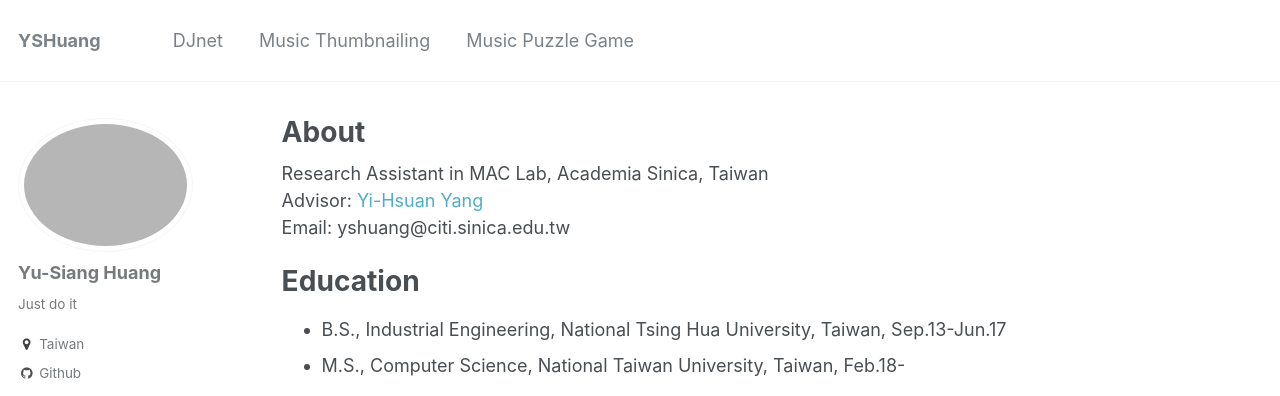
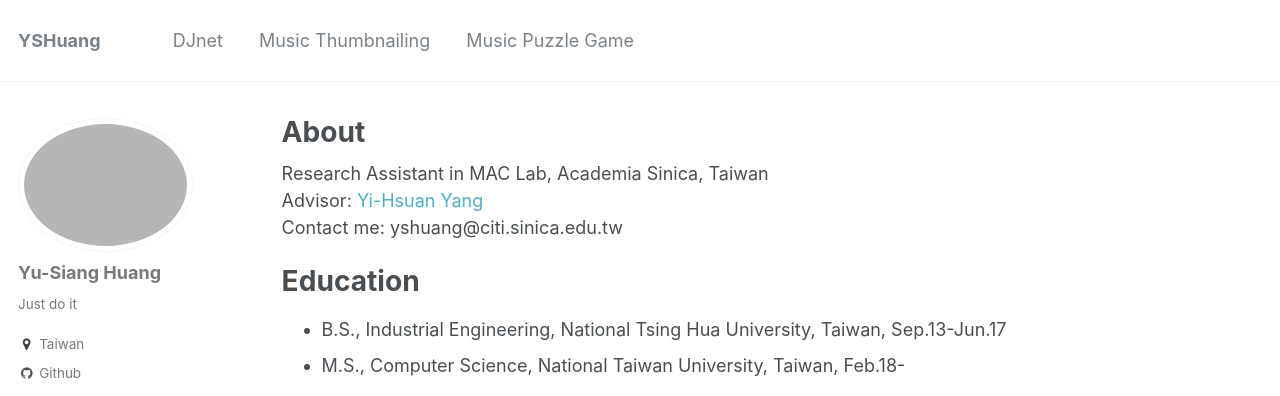
Before and after one commit to remyhuang/remyhuang.github.io, a Jekyll site: the page built from _pages/about.md, in a window 1280 px wide and 1086 px high. Shown: the top 396 px of the window. Built offline with Jekyll 4.4.1, drawn with Linux system fonts in a browser that asks for light colours; some web fonts are replaced.

Commit message:
Update about.md

```diff
--- a/_pages/about.md
+++ b/_pages/about.md
@@ -10,7 +10,7 @@ redirect_from:
 ---
 Research Assistant in MAC Lab, Academia Sinica, Taiwan<br />
 Advisor: [Yi-Hsuan Yang](http://mac.citi.sinica.edu.tw/~yang/) <br />
-Email: yshuang@citi.sinica.edu.tw
+Contact me: yshuang@citi.sinica.edu.tw
 
 Education
 ======
```
